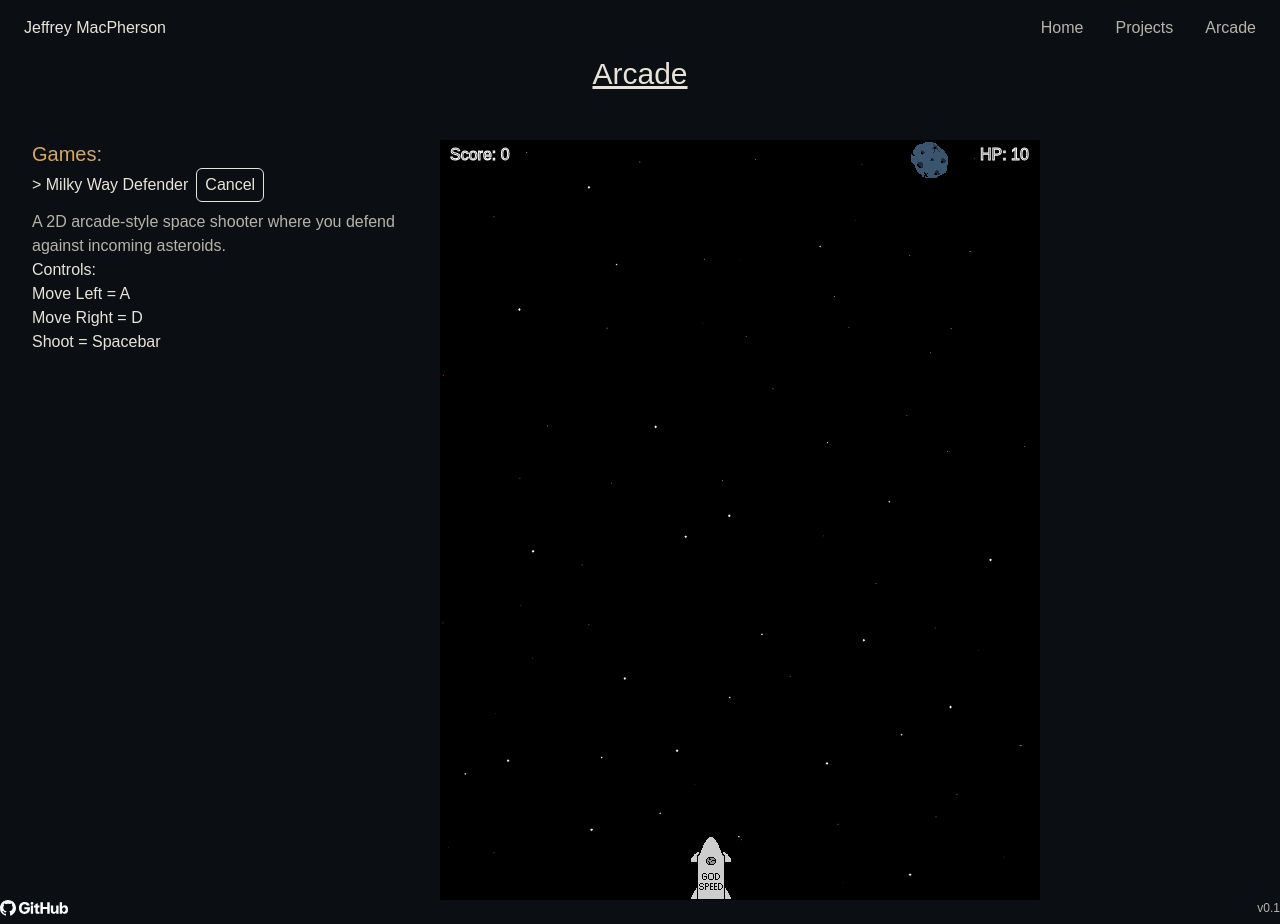
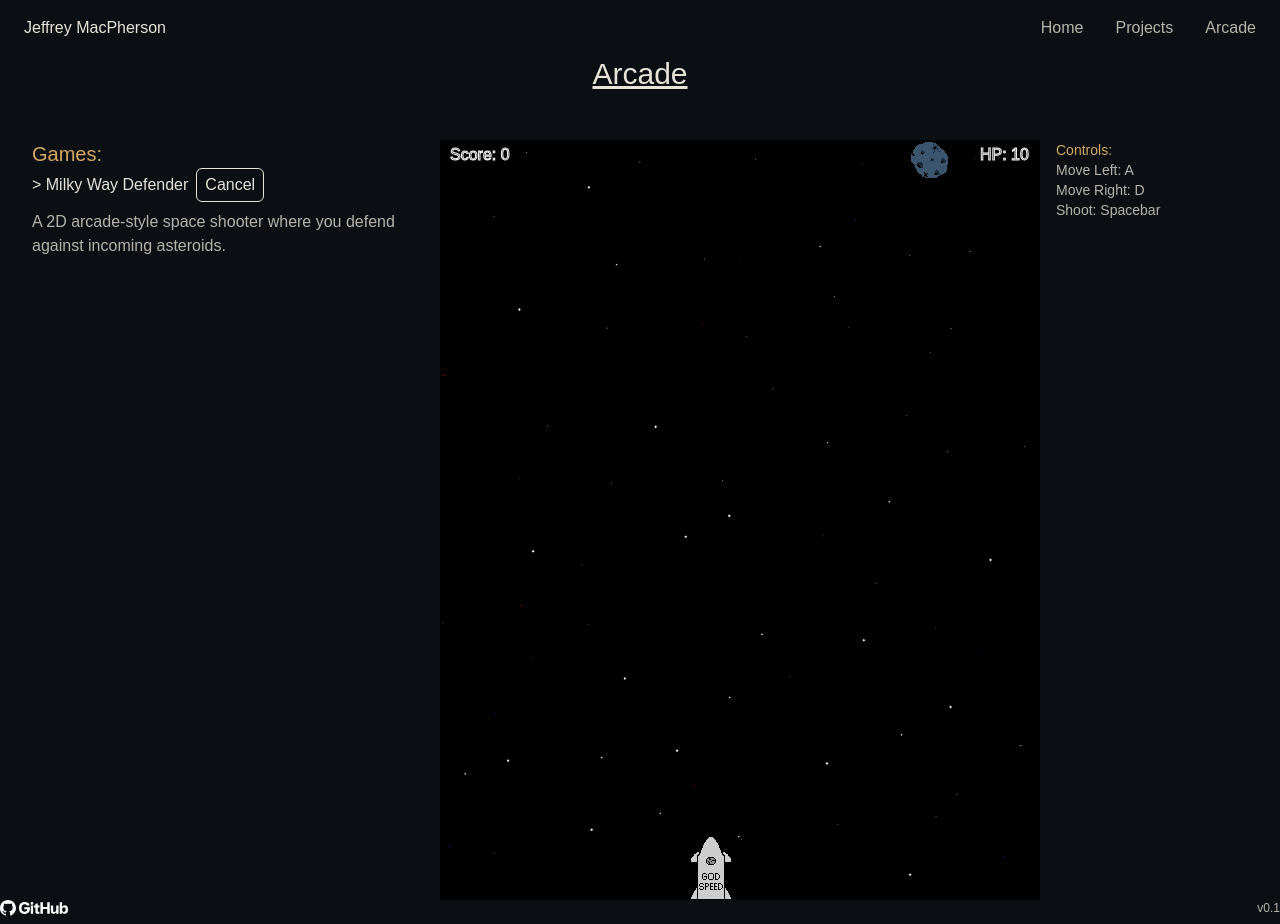
Before and after one commit to Jeffmac95/game-lab, a React (Vite) app in the folder game-lab/: page /arcade in a window 1280 px wide. Both pictures are taken after a click on the button "Play". Built offline with nearby package versions, Linux system fonts and the light colour scheme; a web font is replaced by a local one.

Commit message:
changed layout with iframe

```diff
--- a/game-lab/src/pages/Arcade.jsx
+++ b/game-lab/src/pages/Arcade.jsx
@@ -11,7 +11,7 @@ function Arcade() {
             <div className="flex flex-col md:flex-row mt-12 items-stretch">
                 <aside className="w-full md:w-1/3 ml-2">
                     <h3 className="text-accent text-xl">Games:</h3>
-                    <ul>
+                    <ul className="w-fit">
                         <li onClick={() => setShowDescription(prev => !prev)}
                         className="hover:cursor-pointer"
                         >
@@ -28,26 +28,26 @@ function Arcade() {
                             <p className="text-muted">
                                 A 2D arcade-style space shooter where you defend against incoming asteroids.
                             </p>
-                            <p>
-                                Controls:
-                                <br />
-                                <span>Move Left = A</span>
-                                <br />
-                                <span>Move Right = D</span>
-                                <br />
-                                <span>Shoot = Spacebar</span>
-                            </p>
                         </div>
                     )}
                 </aside>
                 {drawCanvas && (
-                    <div className="w-full md:w-2/3 flex justify-baseline">
+                    <div className="w-full md:w-2/3 flex flex-col md:flex-row">
                         <iframe
                             src="/milkywaydefender/game/index.html"
                             width="600"
                             height="760"
                             className="border-0"
                         />
+                        <p className="mt-2 md:mt-0 md:ml-4 text-sm text-muted">
+                            <span className="text-accent">Controls: </span>
+                            <br />
+                            Move Left: A
+                            <br />
+                            Move Right: D
+                            <br />
+                            Shoot: Spacebar
+                        </p>
                     </div>
                 )}
             </div>
```
